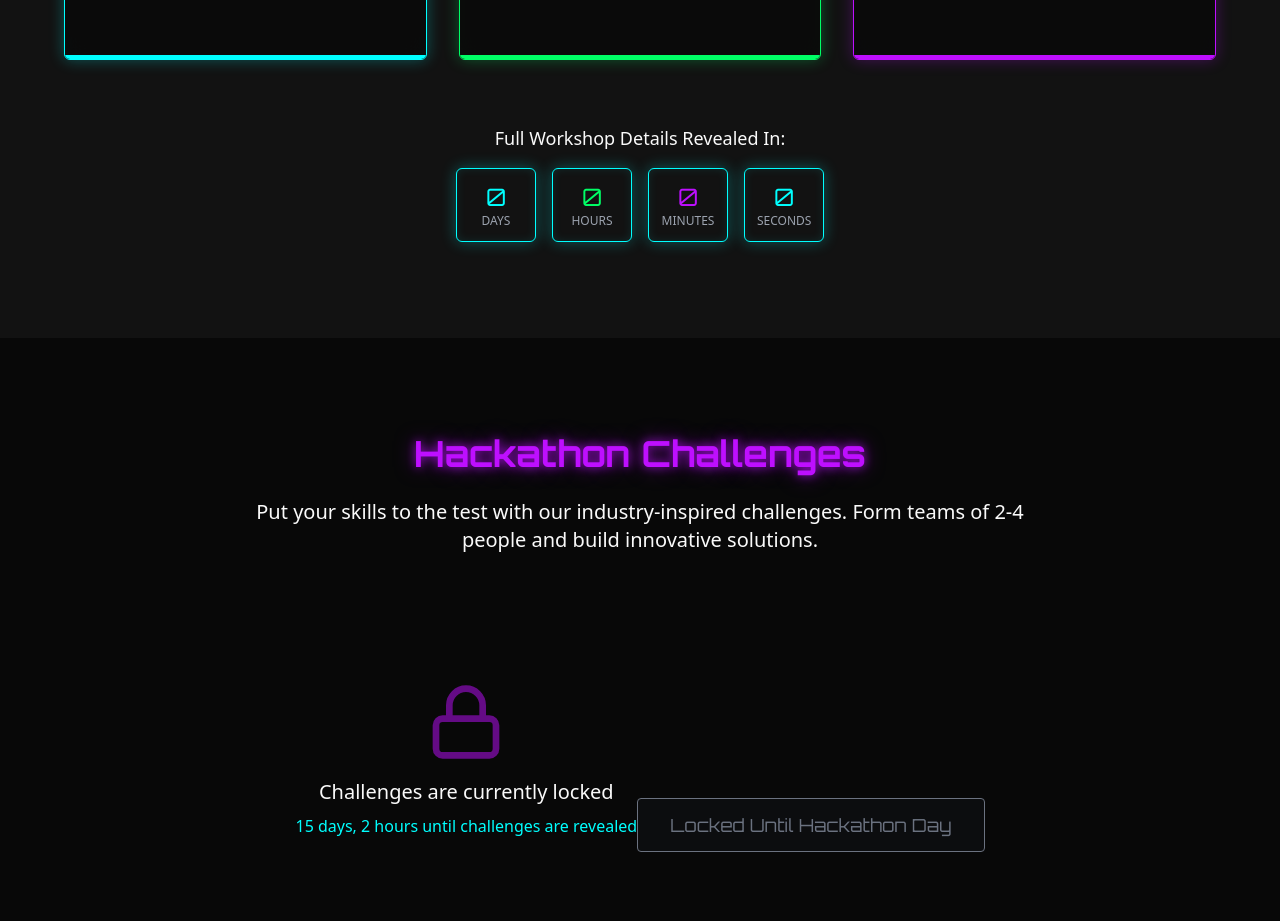
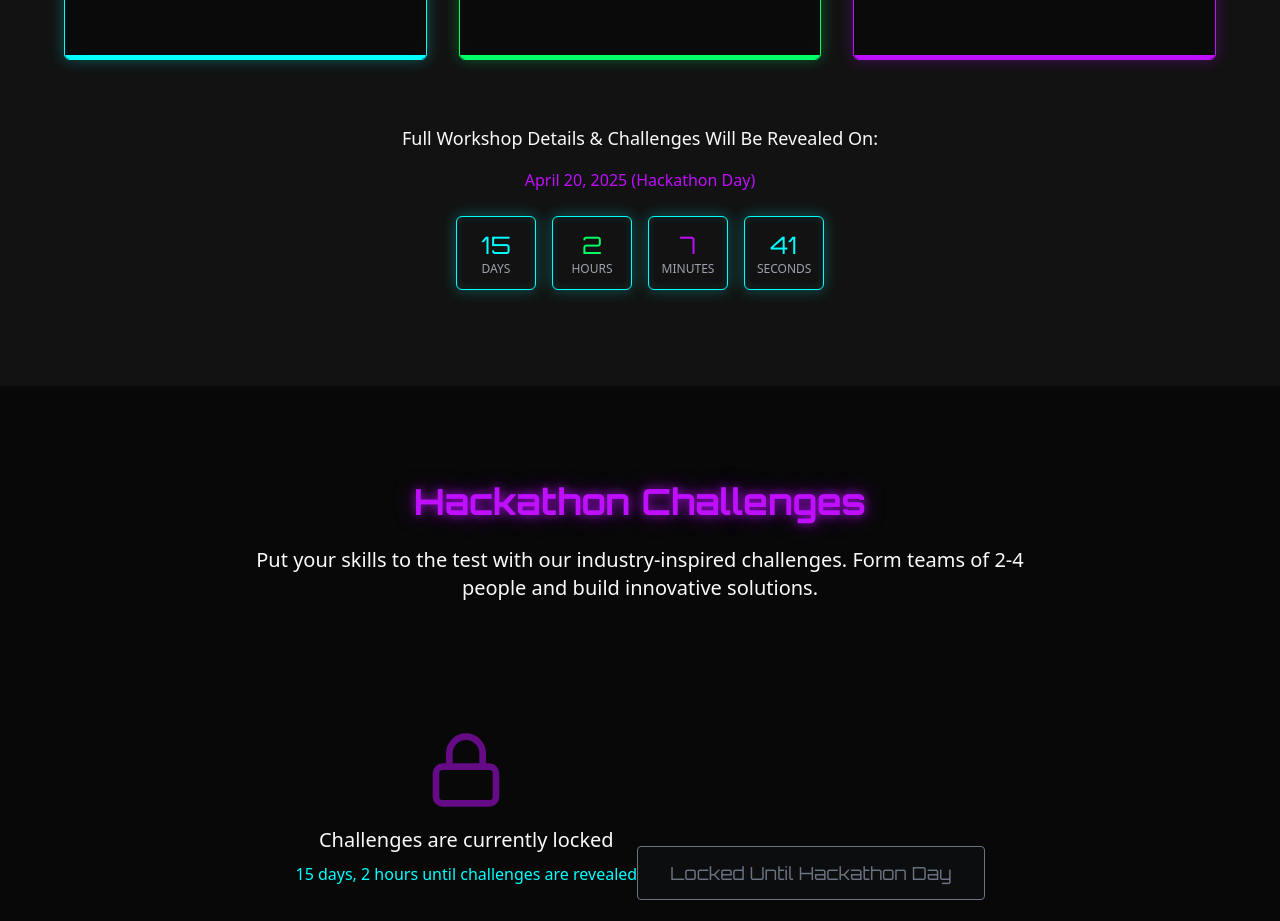
Before and after one commit to maryemchk/impact-v1-site, a React (Vite) app: page / in a window 1280 px wide. Shown: the part 2980-3901 px from the top of the page. Built offline with nearby package versions, Linux system fonts and the light colour scheme.

Commit message:
Fix: Hackathon challenges reveal timer
Fixes the timer logic for revealing hackathon challenges.

```diff
--- a/src/components/WorkshopsPreview.tsx
+++ b/src/components/WorkshopsPreview.tsx
@@ -1,5 +1,5 @@
 
-import React, { useState } from 'react';
+import React, { useState, useEffect } from 'react';
 import { Code2, Database, Globe, HardDrive, Shield, Cpu } from 'lucide-react';
 
 interface WorkshopCard {
@@ -56,39 +56,47 @@ const workshops: WorkshopCard[] = [
 ];
 
 const WorkshopsPreview = () => {
-  const [countdownValue] = useState<number>(1680019200000);
   const [activeCard, setActiveCard] = useState<number | null>(null);
-
-  const calculateTimeLeft = () => {
-    const difference = countdownValue - new Date().getTime();
-    let timeLeft = {
+  const [timeLeft, setTimeLeft] = useState({
     days: 0,
     hours: 0,
     minutes: 0,
     seconds: 0
-    };
+  });
+
+  useEffect(() => {
+    const calculateTimeLeft = () => {
+      // April 20, 2025 - Hackathon day
+      const targetDate = new Date(2025, 3, 20).getTime();
+      const now = new Date().getTime();
+      const difference = targetDate - now;
 
       if (difference > 0) {
-      timeLeft = {
+        return {
           days: Math.floor(difference / (1000 * 60 * 60 * 24)),
           hours: Math.floor((difference / (1000 * 60 * 60)) % 24),
           minutes: Math.floor((difference / 1000 / 60) % 60),
           seconds: Math.floor((difference / 1000) % 60)
         };
       }
-
-    return timeLeft;
+      return {
+        days: 0,
+        hours: 0,
+        minutes: 0,
+        seconds: 0
+      };
     };
 
-  const [timeLeft, setTimeLeft] = useState(calculateTimeLeft());
+    // Initial calculation
+    setTimeLeft(calculateTimeLeft());
 
-  React.useEffect(() => {
-    const timer = setTimeout(() => {
+    // Update every second
+    const timer = setInterval(() => {
       setTimeLeft(calculateTimeLeft());
     }, 1000);
 
-    return () => clearTimeout(timer);
-  });
+    return () => clearInterval(timer);
+  }, []);
 
   const handleCardHover = (id: number) => {
     setActiveCard(id);
@@ -144,7 +152,8 @@ const WorkshopsPreview = () => {
         </div>
 
         <div className="mt-16 text-center">
-          <p className="text-lg mb-4">Full Workshop Details Revealed In:</p>
+          <p className="text-lg mb-4">Full Workshop Details & Challenges Will Be Revealed On:</p>
+          <p className="text-cyber-purple mb-6">April 20, 2025 (Hackathon Day)</p>
           <div className="flex justify-center gap-4">
             <div className="cyber-card p-3 w-20">
               <div className="text-2xl font-orbitron text-cyber-blue">{timeLeft.days}</div>
```
Lines whose indentation alone changed are shown as unchanged.
